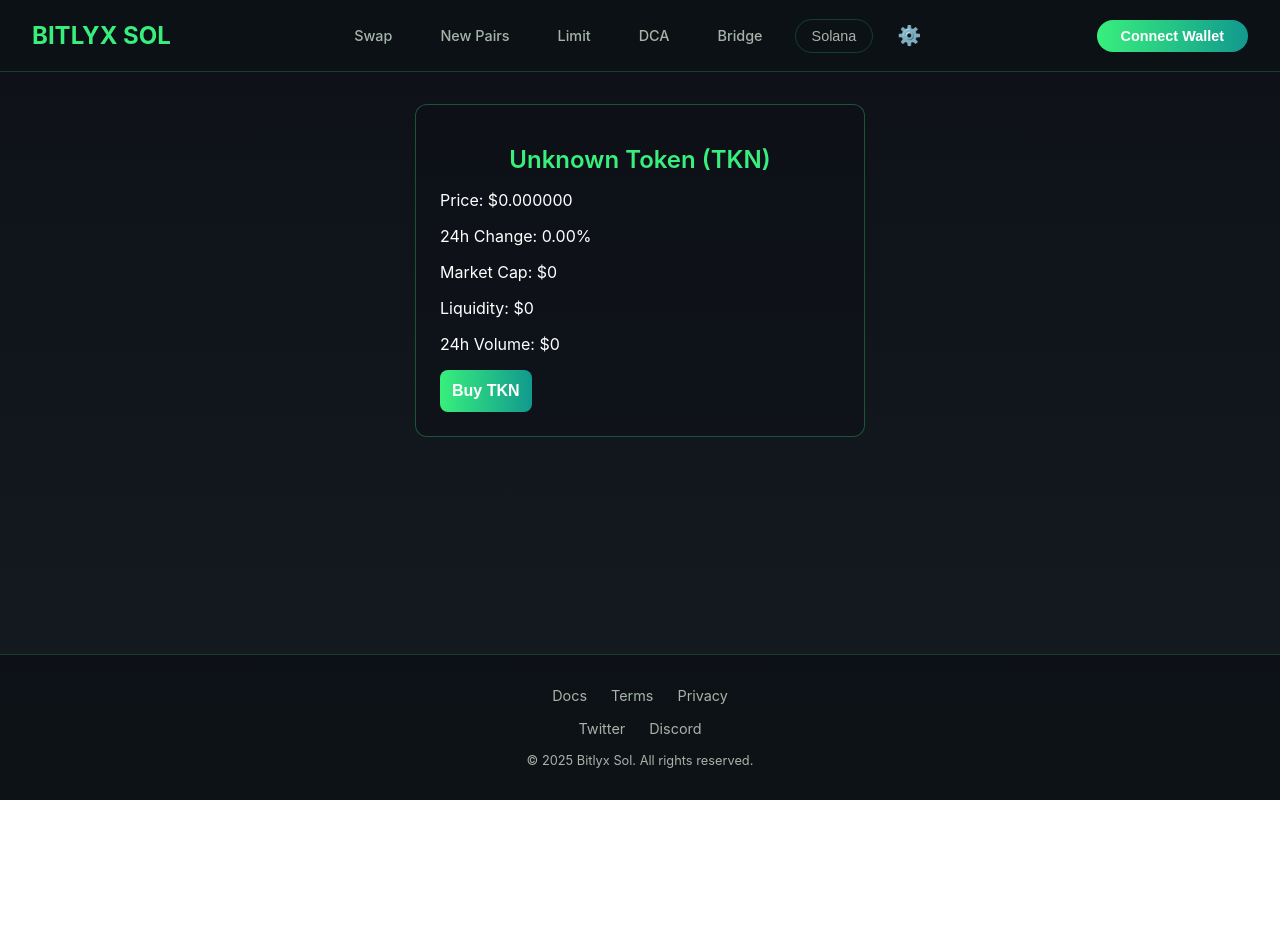
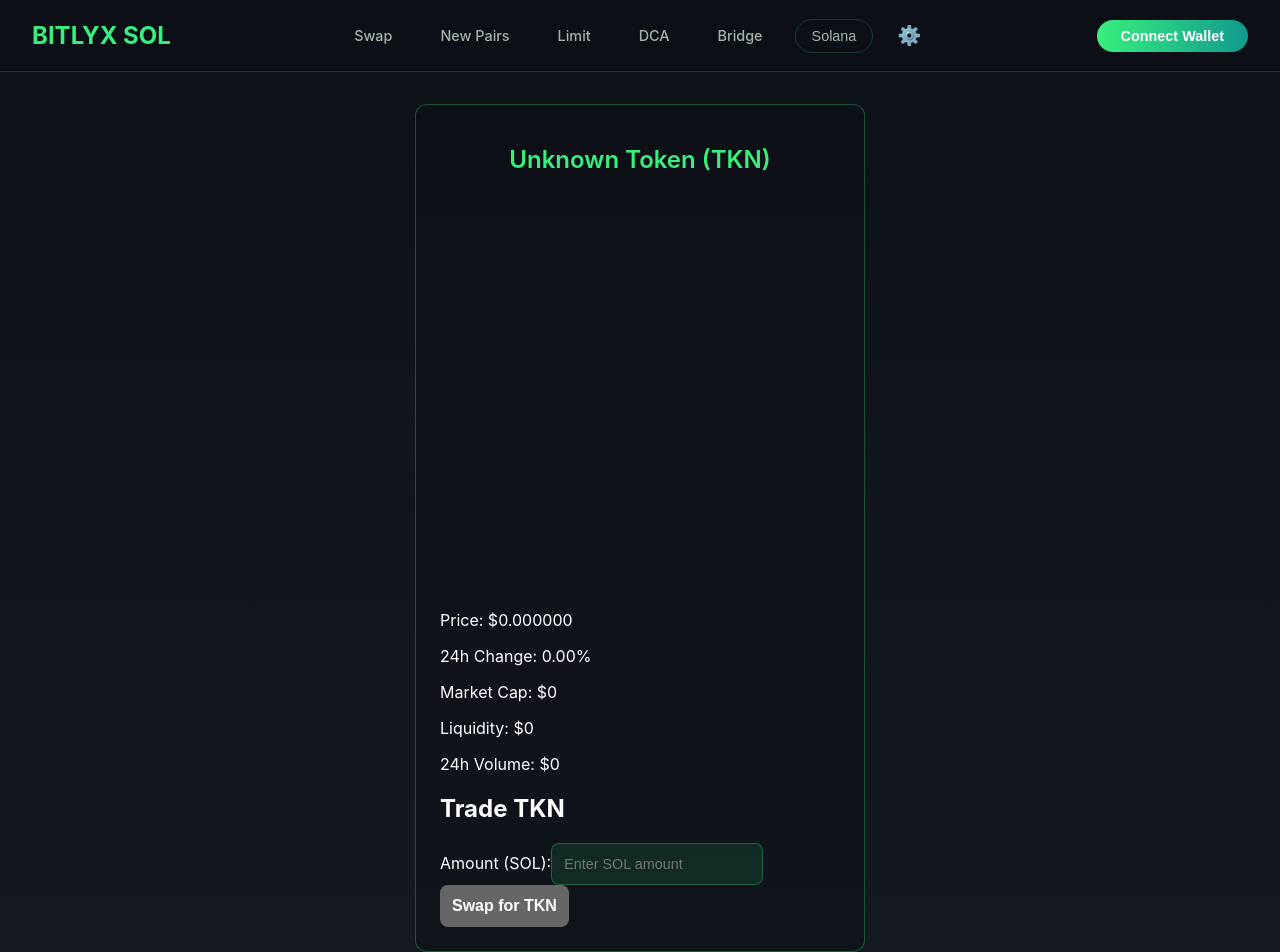
Before and after one commit to RaydiumshitScreener/my-dex-screener, a Next.js app: page /coin/1 in a window 1280 px wide. Shown: the top 952 px of the page. Before the commit the page ends 800 px from the top, so only its background shows below. Built offline with nearby package versions, Linux system fonts and the light colour scheme.

Commit message:
Add token links, TradingView chart, and swap form with commission placeholder

```diff
--- a/pages/coin/[tokenAddress].js
+++ b/pages/coin/[tokenAddress].js
@@ -1,11 +1,15 @@
 import { useRouter } from 'next/router';
 import Head from 'next/head';
 import Link from 'next/link';
+import { useState } from 'react';
 import styles from '../../styles/Home.module.css';
 
 const TokenPage = () => {
   const router = useRouter();
   const { tokenAddress } = router.query;
+  const [amount, setAmount] = useState('');
+  const [walletConnected, setWalletConnected] = useState(false);
+  const [swapStatus, setSwapStatus] = useState('');
 
   const mockTokens = {
     'So11111111111111111111111111111111111111112': {
@@ -38,11 +42,55 @@ const TokenPage = () => {
     change24h: 0,
   };
 
+  const connectWallet = async () => {
+    try {
+      const { solana } = window;
+      if (solana && solana.isPhantom) {
+        await solana.connect();
+        setWalletConnected(true);
+        setSwapStatus('Wallet connected');
+      } else {
+        setSwapStatus('Phantom wallet not found. Please install Phantom.');
+      }
+    } catch (error) {
+      console.error('Wallet connection failed:', error);
+      setSwapStatus('Failed to connect wallet');
+    }
+  };
+
+  const handleSwap = async (e) => {
+    e.preventDefault();
+    if (!walletConnected) {
+      setSwapStatus('Please connect wallet first');
+      return;
+    }
+    if (!amount || isNaN(amount) || amount <= 0) {
+      setSwapStatus('Enter a valid amount');
+      return;
+    }
+
+    try {
+      // Placeholder for Raydium swap (requires Helius RPC)
+      setSwapStatus(`Mock swap: ${amount} SOL for ${token.symbol}`);
+      console.log('Swap details:', {
+        tokenMint: tokenAddress,
+        amount: amount,
+        commissionWallet: 'YOUR_SOLANA_WALLET_ADDRESS', // Replace with your wallet
+        commissionRate: 0.005, // 0.5% commission
+      });
+      // Real swap implementation will be added with Helius
+    } catch (error) {
+      console.error('Swap failed:', error);
+      setSwapStatus('Swap failed. Try again.');
+    }
+  };
+
   return (
     <div className={styles.pageWrapper}>
       <Head>
         <title>{token.name} - Bitlyx Sol</title>
         <meta name="description" content={`Details for ${token.name} on Raydium DEX`} />
+        <script src="https://s3.tradingview.com/tv.js"></script>
       </Head>
       <header className={styles.header}>
         <div className={styles.logo}>Bitlyx Sol</div>
@@ -58,18 +106,69 @@ const TokenPage = () => {
           <button className={styles.settingsButton}>⚙️</button>
         </nav>
         <div className={styles.walletSection}>
-          <button className={styles.connectButton}>Connect Wallet</button>
+          <button
+            className={styles.connectButton}
+            onClick={connectWallet}
+            disabled={walletConnected}
+          >
+            {walletConnected ? 'Wallet Connected' : 'Connect Wallet'}
+          </button>
         </div>
       </header>
       <main className={styles.container}>
         <div className={styles.swapBox}>
           <h1>{token.name} ({token.symbol})</h1>
+          <div id="tradingview_chart" style={{ height: '400px', marginBottom: '20px' }}></div>
+          <script
+            dangerouslySetInnerHTML={{
+              __html: `
+                new TradingView.widget({
+                  "container_id": "tradingview_chart",
+                  "width": "100%",
+                  "height": "100%",
+                  "symbol": "${token.symbol === 'SOL' ? 'SOLUSD' : 'ATLASUSD'}",
+                  "interval": "D",
+                  "timezone": "Etc/UTC",
+                  "theme": "dark",
+                  "style": "1",
+                  "locale": "en",
+                  "toolbar_bg": "#f1f3f6",
+                  "enable_publishing": false,
+                  "allow_symbol_change": false,
+                  "studies": ["MACD@tv-basicstudies"],
+                  "show_popup_button": true,
+                  "popup_width": "1000",
+                  "popup_height": "650"
+                });
+              `,
+            }}
+          />
           <p>Price: ${token.price.toFixed(6)}</p>
           <p>24h Change: {token.change24h.toFixed(2)}%</p>
           <p>Market Cap: ${token.marketCap.toLocaleString()}</p>
           <p>Liquidity: ${token.liquidity.toLocaleString()}</p>
           <p>24h Volume: ${token.volume.toLocaleString()}</p>
-          <button className={styles.button}>Buy {token.symbol}</button>
+          <div className={styles.swapForm}>
+            <h2>Trade {token.symbol}</h2>
+            <form onSubmit={handleSwap}>
+              <label>
+                Amount (SOL):
+                <input
+                  type="number"
+                  value={amount}
+                  onChange={(e) => setAmount(e.target.value)}
+                  placeholder="Enter SOL amount"
+                  className={styles.input}
+                  step="0.01"
+                  min="0"
+                />
+              </label>
+              <button type="submit" className={styles.button} disabled={!walletConnected}>
+                Swap for {token.symbol}
+              </button>
+            </form>
+            {swapStatus && <p className={styles.status}>{swapStatus}</p>}
+          </div>
         </div>
       </main>
       <footer className={styles.footer}>
```
Also changed, not shown: pages/new-pairs.js (+9 -4 lines).
